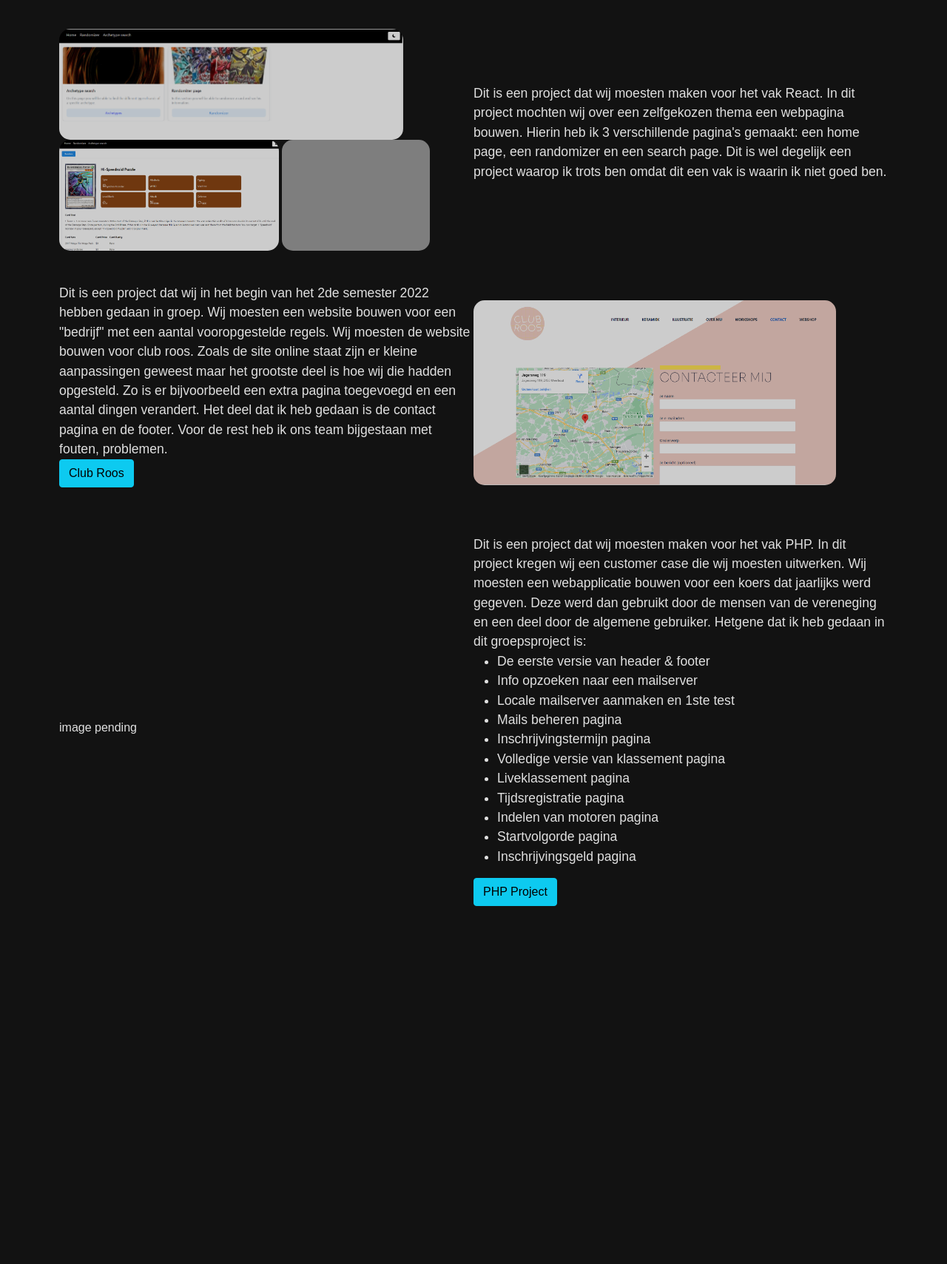
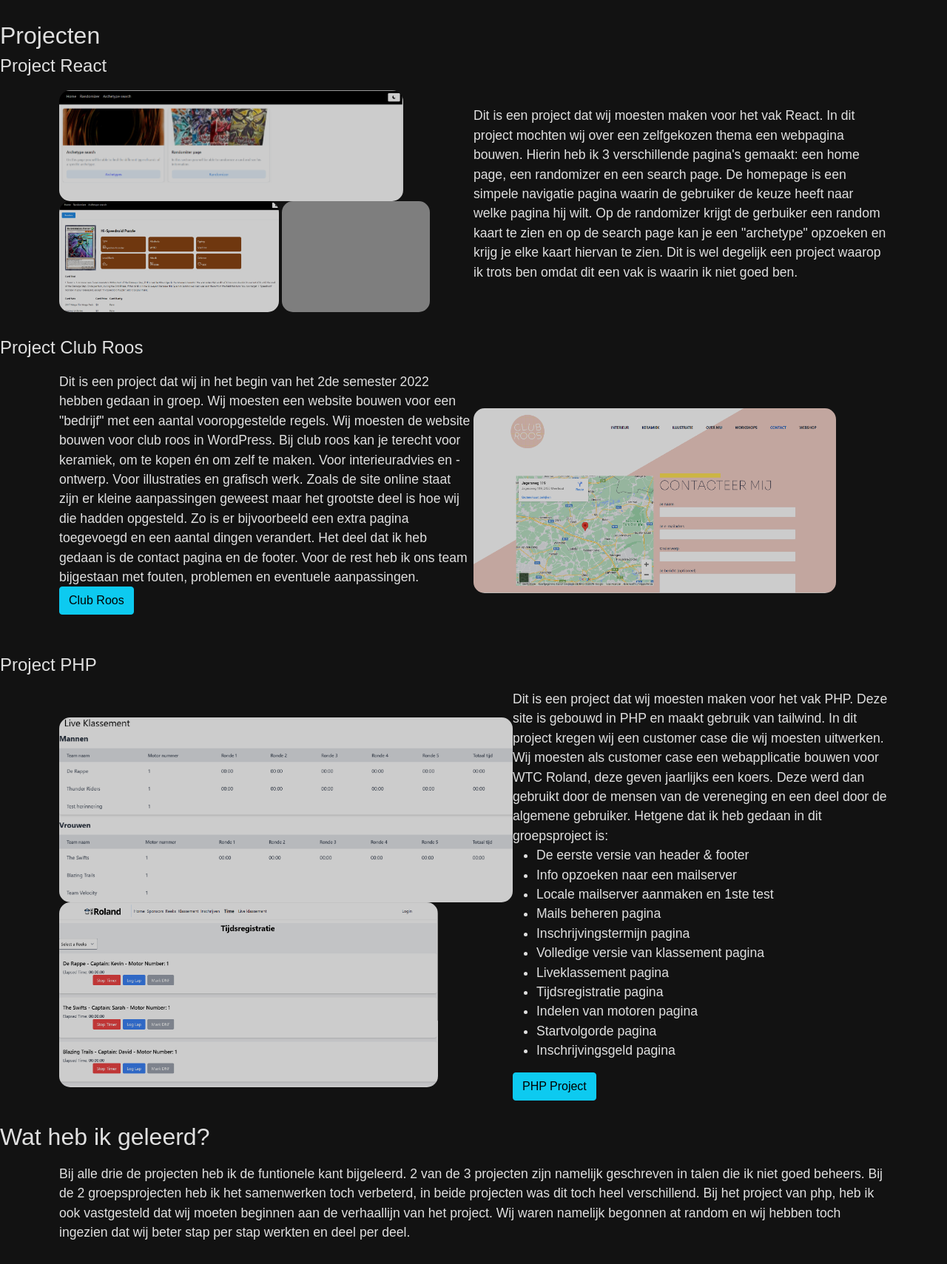
Before and after one commit to LorenzoM1806/EindPortofolio, a plain HTML site: page projecten.html in a window 1280 px wide. Shown: the part 51-1760 px from the top of the page at 74% size. Before the commit the page ends 1306 px from the top, so only its background shows below. Drawn offline with nearby package versions, Linux system fonts and the light colour scheme; grey boxes are pictures that could not be loaded.

```diff
--- a/css/home.css
+++ b/css/home.css
@@ -1,26 +1,29 @@
+/* Custom CSS for homepage */
+
 body {
     font-family: 'Arial', sans-serif;
-    background-color: #121212; /* Dark grey background */
-    color: #e0e0e0; /* Light grey text for readability */
+    background-color: #141d26; /* Updated to a dark blue background */
+    color: #ffffff; /* White text for readability */
 }
 
 .navbar, footer {
-    background-color: #121212; /* Very dark grey, almost black */
+    background-color: #141d26; /* Dark blue background */
     border-bottom: none; /* Remove border for a cleaner look */
 }
 
 .navbar-brand, .nav-link {
-    color: #e0e0e0; /* Light grey text for contrast */
+    color: #ffffff; /* White text for contrast */
 }
 
 .nav-link:hover {
-    background-color: #2a2a2a; /* Slightly lighter grey on hover */
+    background-color: #2b3f53; /* Darker blue on hover */
     color: #ffffff; /* White text for better visibility */
 }
 
 .intro-text {
     font-size: 1.2rem;
     margin-bottom: 20px;
+    color: #ffffff; /* White color for text */
 }
 
 h5 {
@@ -29,17 +32,18 @@ h5 {
 }
 
 .btn-primary {
-    background-color: #2a2a2a; /* Dark grey button */
-    border-color: #1a1a1a; /* Border color slightly darker than button */
+    background-color: #2b3f53; /* Dark blue button */
+    border-color: #1f2a35; /* Border color slightly darker than button */
+    color: #ffffff; /* White text for button */
 }
 
 .btn-primary:hover {
-    background-color: #383838; /* Lighter grey on hover */
-    border-color: #2a2a2a; /* Adjust border color on hover */
+    background-color: #3c536c; /* Lighter blue on hover */
+    border-color: #2b3f53; /* Adjust border color on hover */
 }
 
 footer {
-    color: white;
+    color: #ffffff; /* White text */
     text-align: center;
     padding: 10px 0;
     position: fixed;
--- a/css/projecten.css
+++ b/css/projecten.css
@@ -48,6 +48,17 @@ body {
     flex: 1; /* Each child will take equal amount of space */
 }
 
+ /* Add this CSS to make images slide in when scrolled into view */
+.img-multiple, .img-single {
+    opacity: 0; /* Initially hide images */
+    transition: opacity 0.5s ease-in-out; /* Smooth transition */
+  }
+
+  .slide-in {
+    opacity: 1; /* Make images visible when scrolled into view */
+  }
+
+
 .img-multiple {
     max-height: 150px;
     filter: brightness(0.8); /* Darkens the image to fit the theme */
--- a/projecten.html
+++ b/projecten.html
@@ -8,6 +8,35 @@
     <link rel="stylesheet" href="https://cdn.jsdelivr.net/npm/bootstrap-icons@1.7.2/font/bootstrap-icons.css">
     <link rel="stylesheet" href="css/projecten.css">
     <title>Home</title>
+    <script>
+      // Add this JavaScript to trigger the slide-in effect when images come into view
+document.addEventListener("DOMContentLoaded", function() {
+  const images = document.querySelectorAll('.img-multiple, .img-single');
+
+  function checkScroll() {
+    images.forEach(image => {
+      const slideInAt = (window.scrollY + window.innerHeight) - image.clientHeight / 2;
+      const imageBottom = image.offsetTop + image.clientHeight;
+
+      const isHalfShown = slideInAt > image.offsetTop;
+      const isNotScrolledPast = window.scrollY < imageBottom;
+
+      if (isHalfShown && isNotScrolledPast) {
+        image.classList.add('slide-in');
+      } else {
+        image.classList.remove('slide-in');
+      }
+    });
+  }
+
+  window.addEventListener('scroll', checkScroll);
+  window.addEventListener('resize', checkScroll);
+
+  // Trigger the slide-in effect on page load if images are already in view
+  checkScroll();
+});
+
+    </script>
 </head>
 <body>
     <!-- Navigation -->
@@ -34,7 +63,9 @@
     </nav>
     <br>
 
+    <h2>Projecten</h2>
     <!--Project React-->
+    <h4>Project React</h4>
     <div class="container">
       <div>
         <img src="afbeeldingen/home_page_react.png" class="img-multiple">
@@ -45,6 +76,8 @@
         Dit is een project dat wij moesten maken voor het vak React.
         In dit project mochten wij over een zelfgekozen thema een webpagina bouwen.
         Hierin heb ik 3 verschillende pagina's gemaakt: een home page, een randomizer en een search page.
+        De homepage is een simpele navigatie pagina waarin de gebruiker de keuze heeft naar welke pagina hij wilt.
+        Op de randomizer krijgt de gerbuiker een random kaart te zien en op de search page kan je een "archetype" opzoeken en krijg je elke kaart hiervan te zien.
         Dit is wel degelijk een project waarop ik trots ben omdat dit een vak is waarin ik niet goed ben.
       </div>
     </div>
@@ -52,14 +85,15 @@
     <br>
 
     <!--Project Club Roos-->
+    <h4>Project Club Roos</h4>
     <div class="container">
       <div class="left-text">
         Dit is een project dat wij in het begin van het 2de semester 2022 hebben gedaan in groep.
         Wij moesten een website bouwen voor een "bedrijf" met een aantal vooropgestelde regels.
-        Wij moesten de website bouwen voor club roos.
+        Wij moesten de website bouwen voor club roos in WordPress. Bij club roos kan je terecht voor keramiek, om te kopen én om zelf te maken. Voor interieuradvies en -ontwerp. Voor illustraties en grafisch werk.
         Zoals de site online staat zijn er kleine aanpassingen geweest maar het grootste deel is hoe wij die hadden opgesteld.
         Zo is er bijvoorbeeld een extra pagina toegevoegd en een aantal dingen verandert.
-        Het deel dat ik heb gedaan is de contact pagina en de footer. Voor de rest heb ik ons team bijgestaan met fouten, problemen.<br>
+        Het deel dat ik heb gedaan is de contact pagina en de footer. Voor de rest heb ik ons team bijgestaan met fouten, problemen en eventuele aanpassingen.<br>
         <a href="https://www.clubroos.be" target="_blank" class="btn btn-info">Club Roos</a>
       </div>
       <div>
@@ -70,14 +104,17 @@
     <br>
 
     <!--Project PHP-->
+    <h4>Project PHP</h4>
     <div class="container">
       <div>
-        image pending
+        <img src="afbeeldingen/PHP_liveKlassement.png" class="img-single">
+        <img src="afbeeldingen/PHP_tijdsregistratie.png" class="img-single">
       </div>
       <div class="right-text">
         Dit is een project dat wij moesten maken voor het vak PHP.
+        Deze site is gebouwd in PHP en maakt gebruik van tailwind.
         In dit project kregen wij een customer case die wij moesten uitwerken.
-        Wij moesten een webapplicatie bouwen voor een koers dat jaarlijks werd gegeven.
+        Wij moesten als customer case een webapplicatie bouwen voor WTC Roland, deze geven jaarlijks een koers.
         Deze werd dan gebruikt door de mensen van de vereneging en een deel door de algemene gebruiker.
         Hetgene dat ik heb gedaan in dit groepsproject is:
         <ul>
@@ -97,36 +134,14 @@
       </div>
     </div>
 
-      <!--
-
-                      <p class="card-text">
-                      Dit is een project dat wij moesten maken voor het vak PHP.<br>
-                      In dit project kregen wij een customer case die wij moesten uitwerken.<br>
-                      Wij moesten een webapplicatie bouwen voor een koers dat jaarlijks werd gegeven.<br>
-                      Deze werd dan gebruikt door de mensen van de vereneging en een deel door de algemene gebruiker.<br>
-                      Hetgene dat ik heb gedaan in dit groepsproject is:
-                      <ul>
-                        <li>De eerste versie van header & footer</li>
-                        <li>Info opzoeken naar een mailserver</li>
-                        <li>Locale mailserver aanmaken en 1ste test</li>
-                        <li>Mails beheren pagina</li>
-                        <li>Inschrijvingstermijn pagina</li>
-                        <li>Volledige versie van klassement pagina</li>
-                        <li>Liveklassement pagina</li>
-                        <li>Tijdsregistratie pagina</li>
-                        <li>Indelen van motoren pagina</li>
-                        <li>Startvolgorde pagina</li>
-                        <li>Inschrijvingsgeld pagina</li>
-                      </ul>
-                    </p>
-                    <a href="https://roland.smo2024.be/" class="btn btn-info" target="_blank">PHP Project</a>
-                  </div>
-                </div>
-              </div>
-            </div>
-          </div>
-        </div>
-
-    </div>-->
+    <h2>Wat heb ik geleerd?</h2>
+    <div class="container">
+      <div class="left-text">
+        Bij alle drie de projecten heb ik de funtionele kant bijgeleerd. 2 van de 3 projecten zijn namelijk geschreven in talen die ik niet goed beheers.
+        Bij de 2 groepsprojecten heb ik het samenwerken toch verbeterd, in beide projecten was dit toch heel verschillend.
+        Bij het project van php, heb ik ook vastgesteld dat wij moeten beginnen aan de verhaallijn van het project. Wij waren namelijk begonnen at random en wij hebben
+        toch ingezien dat wij beter stap per stap werkten en deel per deel.
+      </div>
+    </div>
 </body>
 </html>
```
Also changed, not shown: index.html (+23 -25 lines), afbeeldingen/PHP_liveKlassement.png (added), afbeeldingen/PHP_tijdsregistratie.png (added).
